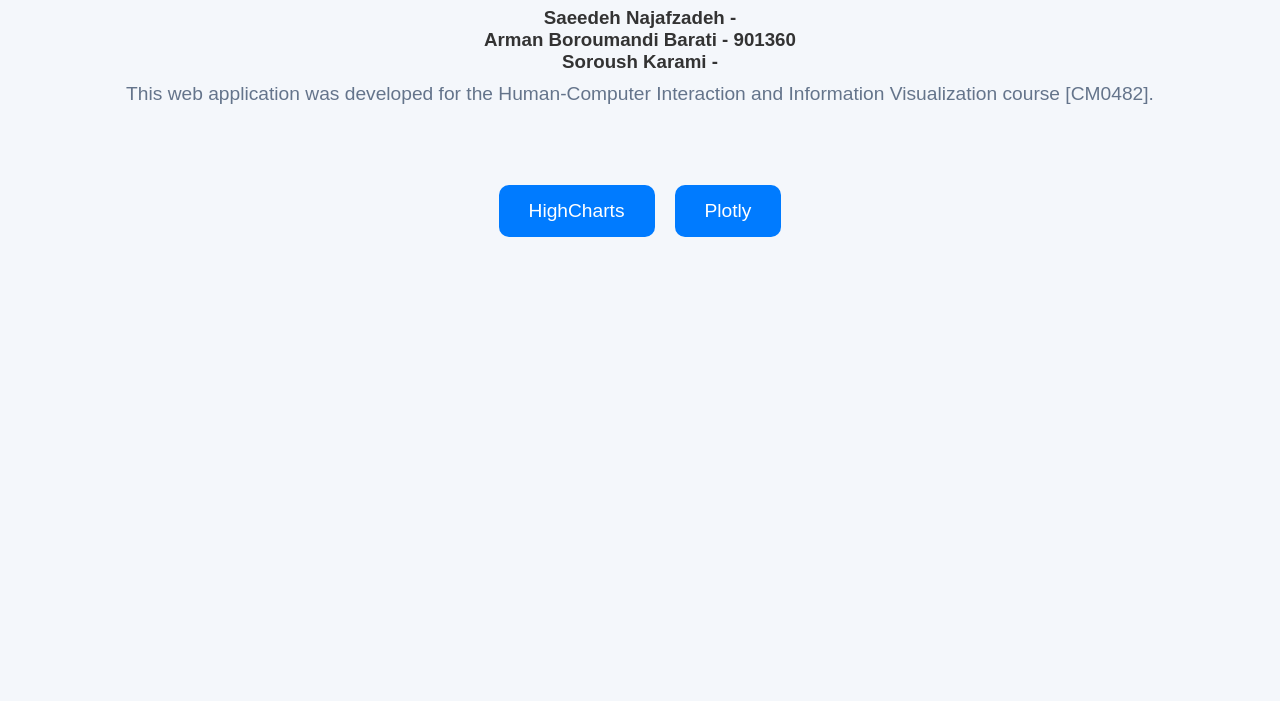
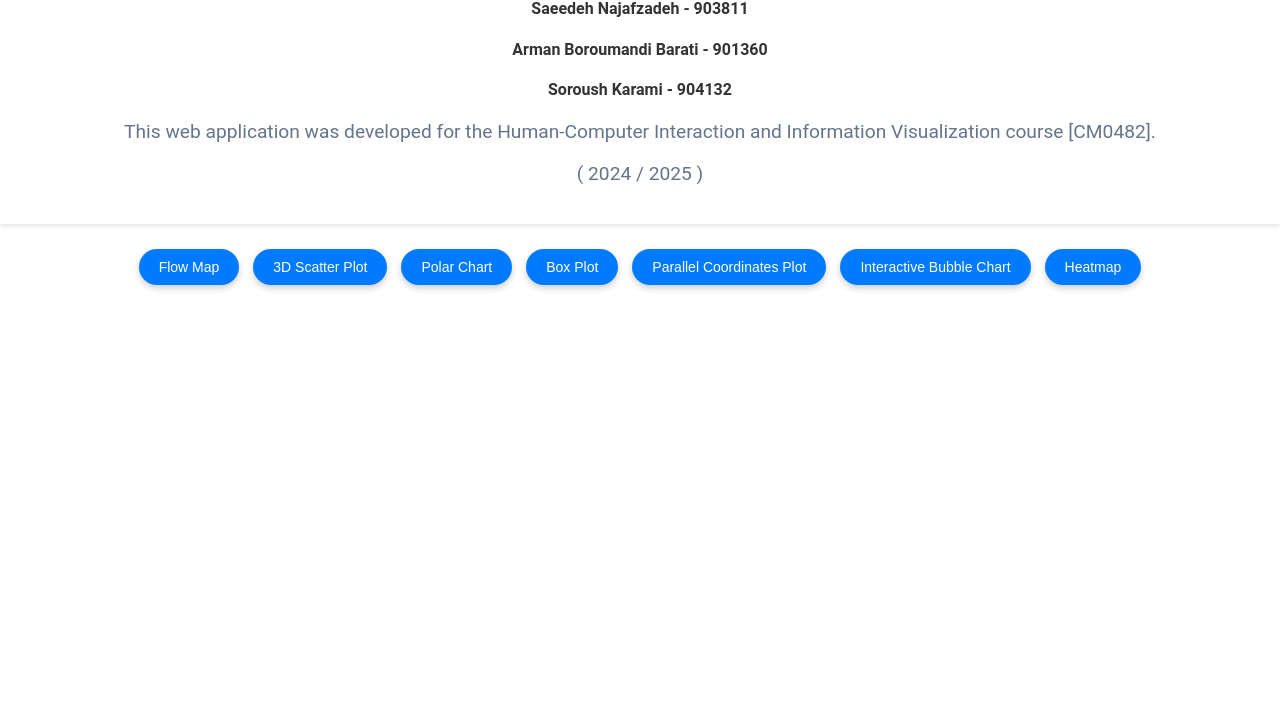
Before and after one commit to ArmanRten/HCI-GroupXYZ, a plain HTML site: page index.html in a window 1280 px wide. Shown: the part 99-800 px from the top of the page. Drawn offline with nearby package versions, Linux system fonts and the light colour scheme.

Commit message:
index.html

```diff
--- a/index.html
+++ b/index.html
@@ -1,91 +1,184 @@
-
 <!DOCTYPE html>
 <html lang="en">
 <head>
     <meta charset="UTF-8">
     <meta name="viewport" content="width=device-width, initial-scale=1.0">
     <title>Group XYZ - HCI Project</title>
+    <script src="https://code.highcharts.com/highcharts.js"></script>
+    <script src="https://code.highcharts.com/modules/heatmap.js"></script>
+    <script src="https://code.highcharts.com/modules/exporting.js"></script>
+    <script src="https://code.highcharts.com/modules/networkgraph.js"></script>
     <style>
-        /* General Reset */
-        * {
+        body {
+            font-family: 'Roboto', sans-serif;
+            background: rgba(255, 255, 255, 0.9);
+            color: #333;
             margin: 0;
             padding: 0;
-            box-sizing: border-box;
-        }
-        body {
-            font-family: 'Arial', sans-serif;
-            background: #f4f7fb;
-            color: #333;
-            padding: 20px;
+            text-align: center;
         }
 
-        /* Header Style */
-        header {
-            text-align: center;
-            padding: 40px;
-        }
-        header h1 {
-            font-size: 3em;
-            color: #2d3e50;
-        }
         header p {
             font-size: 1.2em;
             color: #64748b;
             margin-top: 10px;
         }
 
-        /* Button Container */
-        .button-container {
-            display: flex;
-            justify-content: center;
-            gap: 20px;
-            margin-top: 40px;
+        header {
+            background: rgba(255, 255, 255, 0.8);
+            padding: 20px;
+            box-shadow: 0 2px 4px rgba(0, 0, 0, 0.1);
+            margin-bottom: 20px;
+        }
+        h1 {
+            margin: 10px 0;
+            color: #444;
+            font-size: 2em;
+        }
+        h2 {
+            margin: 5px 0;
+            color: #666;
         }
 
-        /* Button Styling */
-        .button {
-            padding: 15px 30px;
-            font-size: 1.2em;
+        div {
+            margin: 20px auto;
+            max-width: 80%;
+        }
+        .hidden {
+            display: none;
+        }
+        .visible {
+            display: block;
+        }
+        button {
+            margin: 5px;
+            padding: 10px 20px;
+            border: none;
+            border-radius: 25px;
+            background: #007BFF;
             color: white;
-            background: #007bff;
+            cursor: pointer;
+            font-size: 14px;
+            transition: all 0.3s;
+            box-shadow: 0 3px 6px rgba(0, 0, 0, 0.2);
+        }
+        button:hover {
+            background: #0056b3;
+            box-shadow: 0 4px 8px rgba(0, 0, 0, 0.3);
+        }
+        .chart-container {
+            width: 100%;
+            height: 700px;
+            margin: 20px auto;
+            padding: 20px;
+            border-radius: 15px;
+            background: rgba(255, 255, 255, 0.7);
+            box-shadow: 0 5px 15px rgba(0, 0, 0, 0.1);
+        }
+        iframe {
+            width: 100%;
+            height: 100%;
             border: none;
-            border-radius: 10px;
-            cursor: pointer;
-            transition: all 0.3s ease;
-        }
-
-        .button:hover {
-            background: #0056b3;
-            transform: scale(1.05);
-        }
-
-        /* Responsive Design */
-        @media screen and (max-width: 768px) {
-            header h1 {
-                font-size: 2em;
-            }
-            .button-container {
-                flex-direction: column;
-                gap: 15px;
-            }
         }
     </style>
 </head>
 <body>
-
     <header>
         <h2>Group XYZ</h2>
         <br>
-        <h3>Saeedeh Najafzadeh - </h3>
-        <h3>Arman Boroumandi Barati - 901360</h3>
-        <h3>Soroush Karami - </h3>
+        <h4>Saeedeh Najafzadeh - 903811 </h4>
+        <h4>Arman Boroumandi Barati - 901360 </h4>
+        <h4>Soroush Karami - 904132 </h4>
+
         <p>This web application was developed for the Human-Computer Interaction and Information Visualization course [CM0482].</p>
+        <p>( 2024 / 2025 ) </p>
     </header>
 
-    <div class="button-container">
-        <button class="button" onclick="window.location.href='page1.html'">HighCharts</button>
-        <button class="button" onclick="window.location.href='page2.html'">Plotly</button>
+    <div>
+        <button onclick="showPlot('flowMapContainer')">Flow Map</button>
+        <button onclick="showPlot('plot3')">3D Scatter Plot</button>
+        <button onclick="showPlot('plot4')">Polar Chart</button>
+        <button onclick="showPlot('plot6')">Box Plot</button>
+        <button onclick="showPlot('plot8')">Parallel Coordinates Plot</button>
+        <button onclick="showPlot('plot11')">Interactive Bubble Chart</button>
+        <button onclick="showPlot('plot12')">Heatmap</button>
     </div>
 
+    <!-- Containers for plots -->
+    <div id="flowMapContainer" class="chart-container hidden"></div>
+    <div id="plot3" class="chart-container hidden"><iframe src="plot3.html"></iframe></div>
+    <div id="plot4" class="chart-container hidden"><iframe src="plot4.html"></iframe></div>
+    <div id="plot6" class="chart-container hidden"><iframe src="plot6.html"></iframe></div>
+    <div id="plot8" class="chart-container hidden"><iframe src="plot8.html"></iframe></div>
+    <div id="plot11" class="chart-container hidden"><iframe src="plot11.html"></iframe></div>
+    <div id="plot12" class="chart-container hidden"><iframe src="plot12.html"></iframe></div>
+
+    <script>
+        function showPlot(plotId) {
+            const plots = ['flowMapContainer', 'plot3', 'plot4', 'plot6', 'plot8', 'plot11', 'plot12'];
+            plots.forEach(id => {
+                document.getElementById(id).className = 'chart-container hidden';
+            });
+            document.getElementById(plotId).className = 'chart-container visible';
+        }
+
+        // Data for the flow map
+        Highcharts.chart('flowMapContainer', {
+            chart: {
+                type: 'networkgraph',
+                height: 500
+            },
+            title: {
+                text: 'Flow Between Locations'
+            },
+            series: [{
+                dataLabels: {
+                    enabled: true,
+                    linkFormat: '{point.fromNode.name} → {point.toNode.name}',
+                },
+                data: [
+                    { from: 'Santa Lucia', to: 'Ponte della Costituzione', weight: 3 },
+                    { from: 'Ponte della Costituzione', to: 'Piazzale Roma', weight: 2 },
+                    { from: 'Piazzale Roma', to: 'Piazzale Roma 2', weight: 3 },
+                    { from: 'Piazzale Roma 2', to: 'Fondamenta Tre Ponti', weight: 2 },
+                    { from: 'Fondamenta Tre Ponti', to: 'Fondamenta Rossa', weight: 3 },
+                    { from: 'Fondamenta Rossa', to: 'Fondamenta Briati', weight: 2 },
+                    { from: 'Fondamenta Briati', to: 'Chiesa Dell’Angelo Raffaele', weight: 3 },
+                    { from: 'Chiesa Dell’Angelo Raffaele', to: 'Salizada de la chiesa', weight: 2 },
+                    { from: 'Salizada de la chiesa', to: 'chiesa di San Nicolo', weight: 3 },
+                    { from: 'chiesa di San Nicolo', to: 'Iauv- planning Climate Change Lab', weight: 2 },
+                    { from: 'Iauv- planning Climate Change Lab', to: 'Calle dei Secchi', weight: 3 },
+                    { from: 'Calle dei Secchi', to: 'Canale Scomenzera', weight: 2 },
+                    { from: 'Canale Scomenzera', to: 'Venezia Lines', weight: 3 },
+                    { from: 'Venezia Lines', to: 'Universita’ Iuav di magazzino 6', weight: 2 },
+                    { from: 'Universita’ Iuav di magazzino 6', to: 'Fondamenta Zattare al Ponte Longo', weight: 3 },
+                    { from: 'Fondamenta Zattare al Ponte Longo', to: 'Fondamenta Ognisanti', weight: 2 },
+                    { from: 'Fondamenta Ognisanti', to: 'Min. sanita’ Dip. Prev. Usma', weight: 3 },
+                    { from: 'Min. sanita’ Dip. Prev. Usma', to: 'CFZ Zattere Biblioteca', weight: 2 },
+                ],
+                nodes: [
+                    { id: 'Santa Lucia', color: '#7cb5ec' },
+                    { id: 'Ponte della Costituzione', color: '#434348' },
+                    { id: 'Piazzale Roma', color: '#90ed7d' },
+                    { id: 'Piazzale Roma 2', color: '#f45b5b' },
+                    { id: 'Fondamenta Tre Ponti', color: '#e4d354' },
+                    { id: 'Fondamenta Rossa', color: '#2b908f' },
+                    { id: 'Fondamenta Briati', color: '#f7a35c' },
+                    { id: 'Chiesa Dell’Angelo Raffaele', color: '#8085e9' },
+                    { id: 'Salizada de la chiesa', color: '#f15c80' },
+                    { id: 'chiesa di San Nicolo', color: '#e4d354' },
+                    { id: 'Iauv- planning Climate Change Lab', color: '#7cb5ec' },
+                    { id: 'Calle dei Secchi', color: '#434348' },
+                    { id: 'Canale Scomenzera', color: '#90ed7d' },
+                    { id: 'Venezia Lines', color: '#f45b5b' },
+                    { id: 'Universita’ Iuav di magazzino 6', color: '#e4d354' },
+                    { id: 'Fondamenta Zattare al Ponte Longo', color: '#2b908f' },
+                    { id: 'Fondamenta Ognisanti', color: '#f7a35c' },
+                    { id: 'Min. sanita’ Dip. Prev. Usma', color: '#8085e9' },
+                    { id: 'CFZ Zattere Biblioteca', color: '#f15c80' },
+                ],
+            }]
+        });
+    </script>
 </body>
 </html>
```
